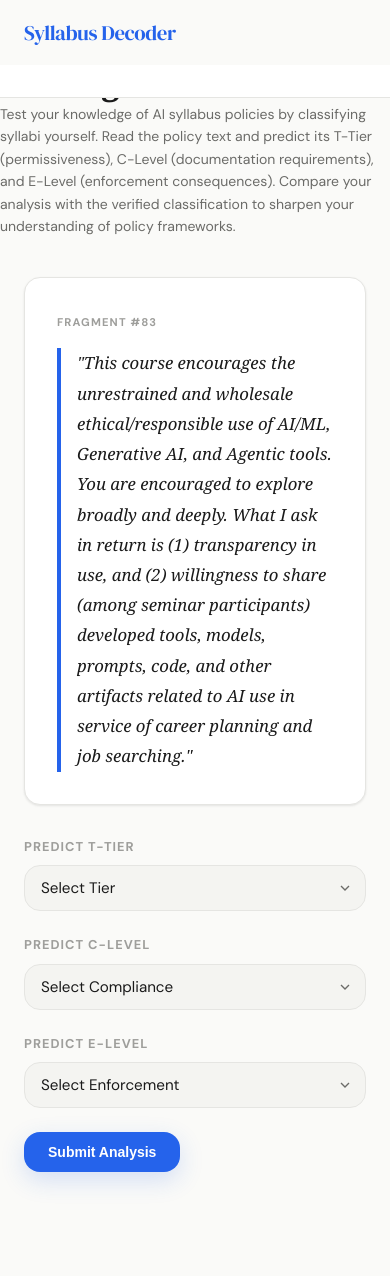
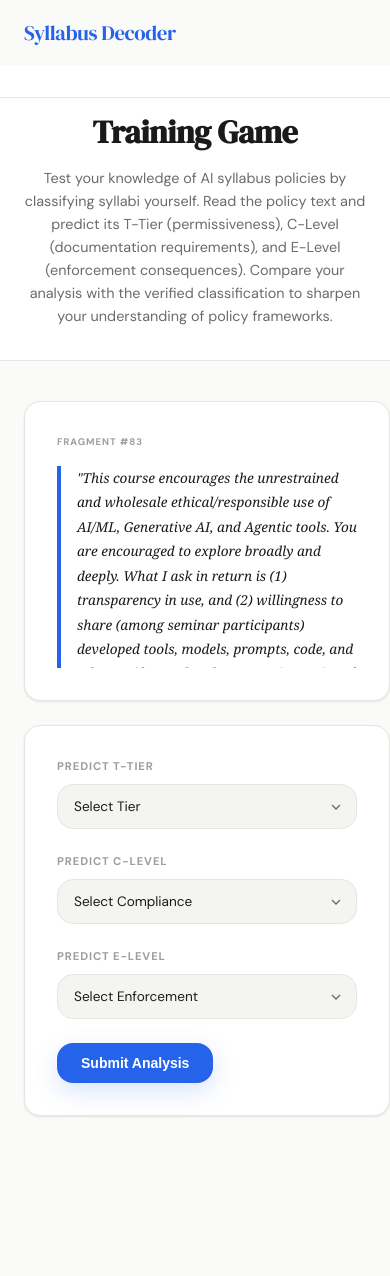
Before and after one commit to aninuona/syllabus-decoder, a Flask app: page /traininggame in a window 390 px wide. After the commit the page ends 1117 px from the top, so only its background shows below. Run offline with Flask 3, Linux system fonts and the light colour scheme.

Commit message:
Enhance styles for game page responsiveness
Added responsive styles for game container and fragment card.

```diff
--- a/static/style.css
+++ b/static/style.css
@@ -1087,10 +1087,35 @@ tbody td {
 }
 
 /* GAME PAGE */
+.game-header {
+  text-align: center;
+  background: var(--surface);
+  padding: var(--space-12) var(--space-6) var(--space-8);
+  border-bottom: 1px solid var(--border);
+}
+
+.game-header h1 {
+  margin-bottom: var(--space-4);
+}
+
+.game-description {
+  max-width: 800px;
+  margin: 0 auto;
+  font-size: clamp(0.9rem, 2vw, 1rem);
+  color: var(--ink-3);
+  line-height: 1.6;
+}
+
 .game-container {
-  max-width: 600px;
+  display: grid;
+  grid-template-columns: 1fr 1fr;
+  gap: var(--space-8);
+  max-width: 1200px;
   margin: var(--space-10) auto;
-  padding: 0 var(--space-6) var(--space-16);
+  padding: 0 var(--space-6) var(--space-10);
+  align-items: start;
+  height: calc(100vh - 300px);
+  min-height: 500px;
 }
 
 .fragment-card {
@@ -1098,13 +1123,17 @@ tbody td {
   border: 1.5px solid var(--border);
   border-radius: var(--r-lg);
   padding: var(--space-8);
-  margin-bottom: var(--space-8);
   box-shadow: var(--shadow-sm);
+  display: flex;
+  flex-direction: column;
+  height: fit-content;
+  position: sticky;
+  top: var(--space-6);
 }
 
 .fragment-id {
   display: inline-block;
-  font-size: 0.7rem;
+  font-size: clamp(0.6rem, 1.5vw, 0.7rem);
   font-weight: 700;
   letter-spacing: 0.1em;
   text-transform: uppercase;
@@ -1115,18 +1144,26 @@ tbody td {
 .fragment-card blockquote {
   font-family: 'Georgia', serif;
   font-style: italic;
-  font-size: 1.05rem;
+  font-size: clamp(0.9rem, 2vw, 1.05rem);
   color: var(--ink);
   line-height: 1.8;
   border-left: 4px solid var(--blue);
   padding-left: var(--space-4);
   margin: 0;
+  overflow-y: auto;
+  max-height: 400px;
 }
 
 .quiz-form {
   display: flex;
   flex-direction: column;
   gap: var(--space-6);
+  background: var(--surface);
+  border: 1.5px solid var(--border);
+  border-radius: var(--r-lg);
+  padding: var(--space-8);
+  box-shadow: var(--shadow-sm);
+  height: fit-content;
 }
 
 .input-group {
@@ -1136,7 +1173,7 @@ tbody td {
 }
 
 .input-group label {
-  font-size: 0.8rem;
+  font-size: clamp(0.7rem, 1.5vw, 0.8rem);
   font-weight: 700;
   letter-spacing: 0.08em;
   text-transform: uppercase;
@@ -1145,7 +1182,7 @@ tbody td {
 
 .input-group select {
   font-family: var(--font-body);
-  font-size: 0.95rem;
+  font-size: clamp(0.85rem, 1.5vw, 0.95rem);
   padding: 12px 16px;
   border: 1.5px solid var(--border);
   border-radius: var(--r-lg);
@@ -1164,6 +1201,26 @@ tbody td {
   border-color: var(--blue);
   background-color: var(--surface);
   outline: none;
+}
+
+@media (max-width: 1024px) {
+  .game-container {
+    grid-template-columns: 1fr;
+    height: auto;
+    min-height: auto;
+    gap: var(--space-6);
+  }
+
+  .fragment-card {
+    position: relative;
+    top: 0;
+    max-height: 300px;
+  }
+
+  .fragment-card blockquote {
+    max-height: 250px;
+    font-size: clamp(0.85rem, 2vw, 0.95rem);
+  }
 }
 
 /* FOOTER */
```
